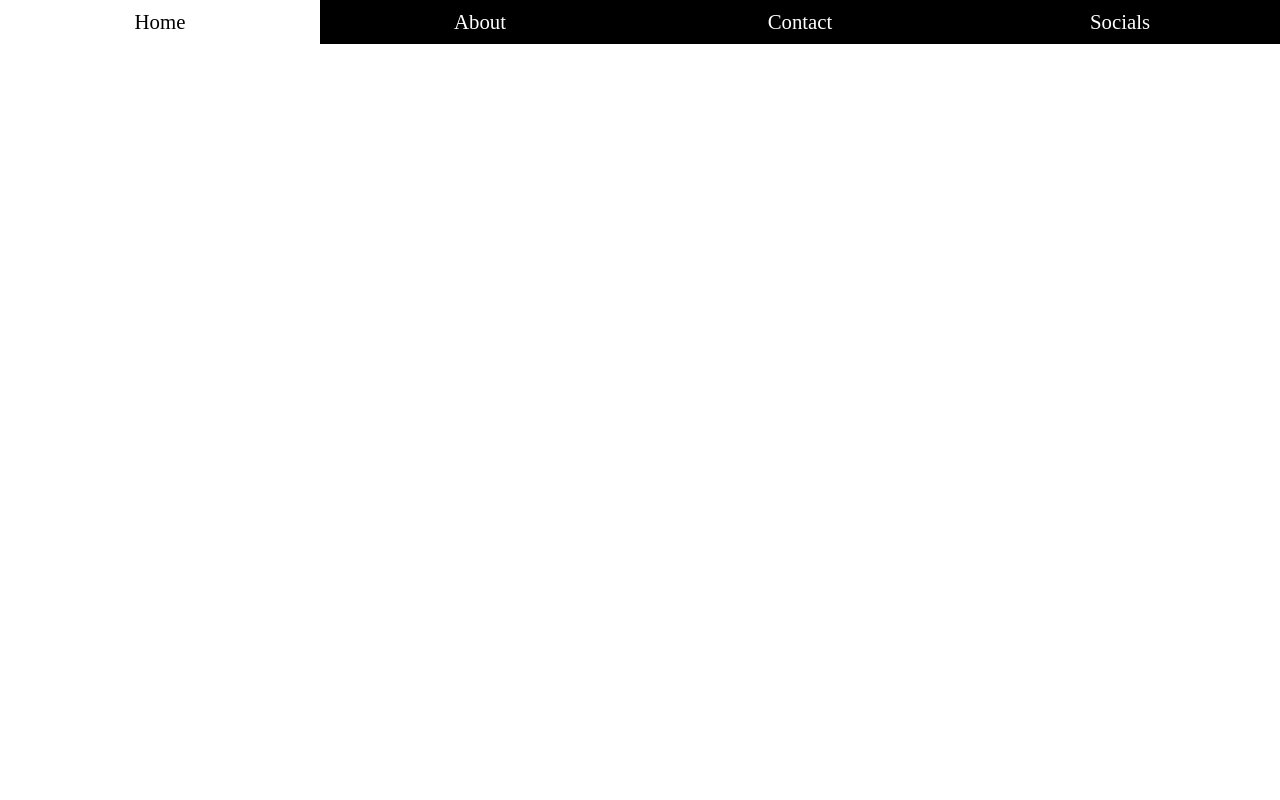
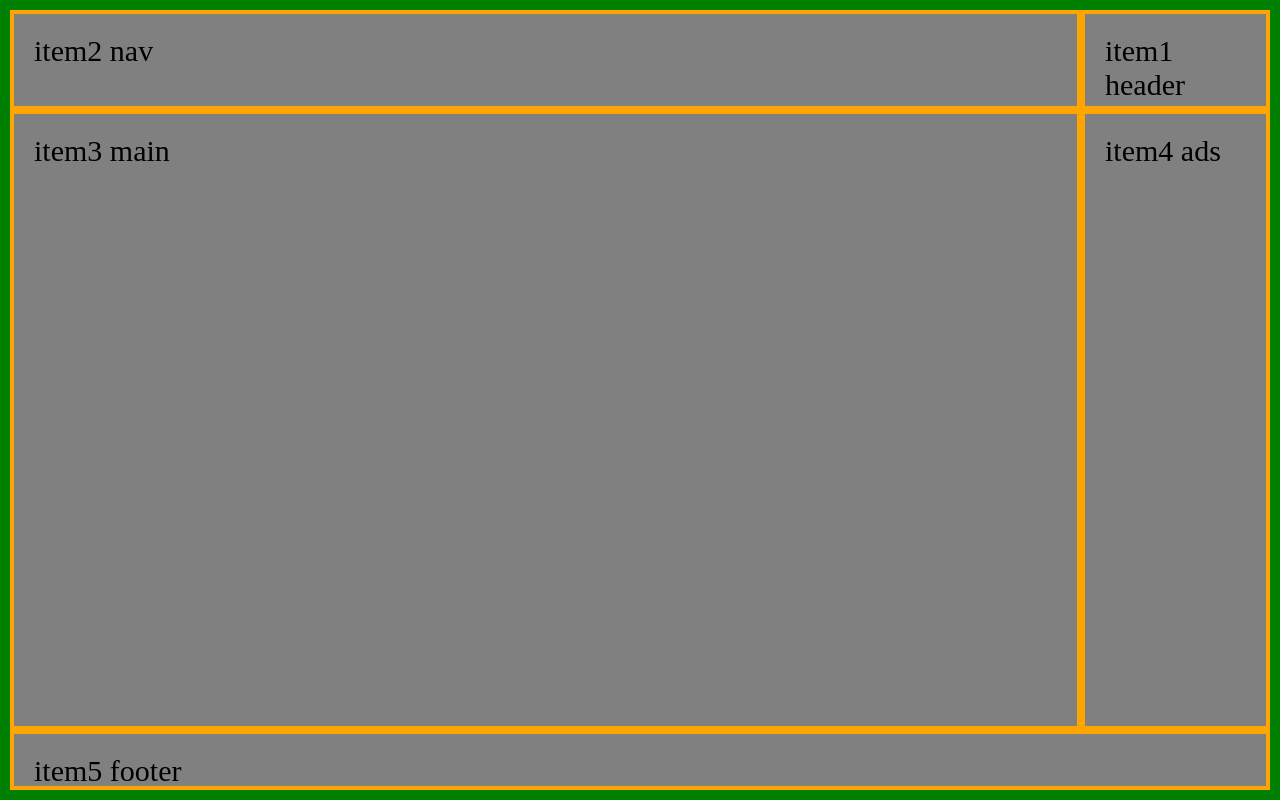
Before and after one commit to aldrinmcaalim/css_grid_practice, a plain HTML site: page index.html in a window 1280 px wide. Drawn offline with Linux system fonts and the light colour scheme.

Commit message:
Used CSS grid to create a simple layout
This is practice using CSS grid

```diff
--- a/index.html
+++ b/index.html
@@ -8,13 +8,22 @@
     <title>Flex Grid Practice</title>
 </head>
 <body>
-    <header>
-            <nav class="nav">
-                <a href="#">Home</a>
-                <a href="#">About</a>
-                <a href="#">Contact</a>
-                <a href="#">Socials</a>
-            </nav>
-    </header>
+    <div class="grid-container">
+        <div class="grid-item item-1">
+            item1 header
+        </div>
+        <div class="grid-item item-2">
+            item2 nav
+        </div>
+        <div class="grid-item item-3">
+            item3 main
+        </div>
+        <div class="grid-item item-4">
+            item4 ads
+        </div>
+        <div class="grid-item item-5">
+            item5 footer
+        </div>
+    </div>
 </body>
 </html>
--- a/style.css
+++ b/style.css
@@ -2,33 +2,52 @@
 *::before,
 *::after {
     margin: 0;
+    padding: 0;
+    box-sizing: border-box;
+    font-size: 30px;
 }
 
-nav.nav {
+.grid-container {
+    height: 100vh;
+    border: 10px solid green;
     display: grid;
-    grid-template-columns: repeat(4, 1fr);
+    /* grid-template-areas:
+    "nav nav header"
+    "main main ads"
+    "footer footer footer";
+    grid-template-rows: 100px 1fr 60px;
+    grid-template-columns: 20% 1fr 15%; */
+
+    /* Theh code below is the above "commented" code but in short hand */
+    grid-template:
+    "nav nav header" 100px
+    "main main ads" 1fr
+    "footer footer footer" 60px
+    / 20% 1fr 15%;
 }
 
-nav a:link, nav a:visited {
-    font-size: 1.3em;
-    display: flex;
-    justify-content: space-around;
-    padding: 10px;
-    text-decoration: none;
-    color: white;
-    background-color: black;
+.grid-item {
+    background-color: gray;
+    border: 4px solid orange;
+    padding: 20px;
 }
 
-nav a:hover, nav a:active {
-        font-size: 1.3em;
-    display: flex;
-    justify-content: space-around;
-    padding: 10px;
-    text-decoration: none;
-    color: black;
-    background-color: white;
+.item-1 {
+    grid-area: header;
 }
 
-header h1 {
-    grid-column-start: 5;
+.item-2 {
+    grid-area: nav;
 }
+
+.item-3 {
+    grid-area: main;
+}
+
+.item-4 {
+    grid-area: ads;
+}
+
+.item-5 {
+    grid-area: footer;
+}
```
